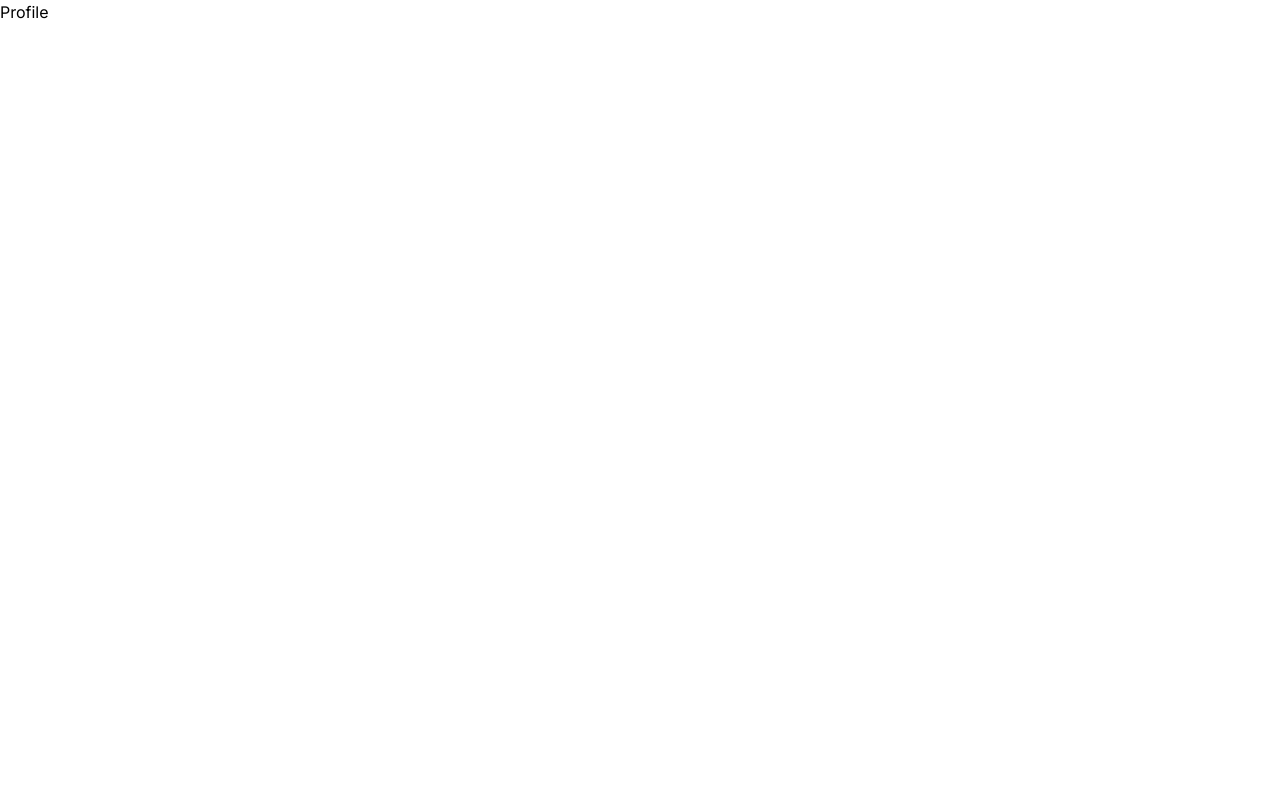
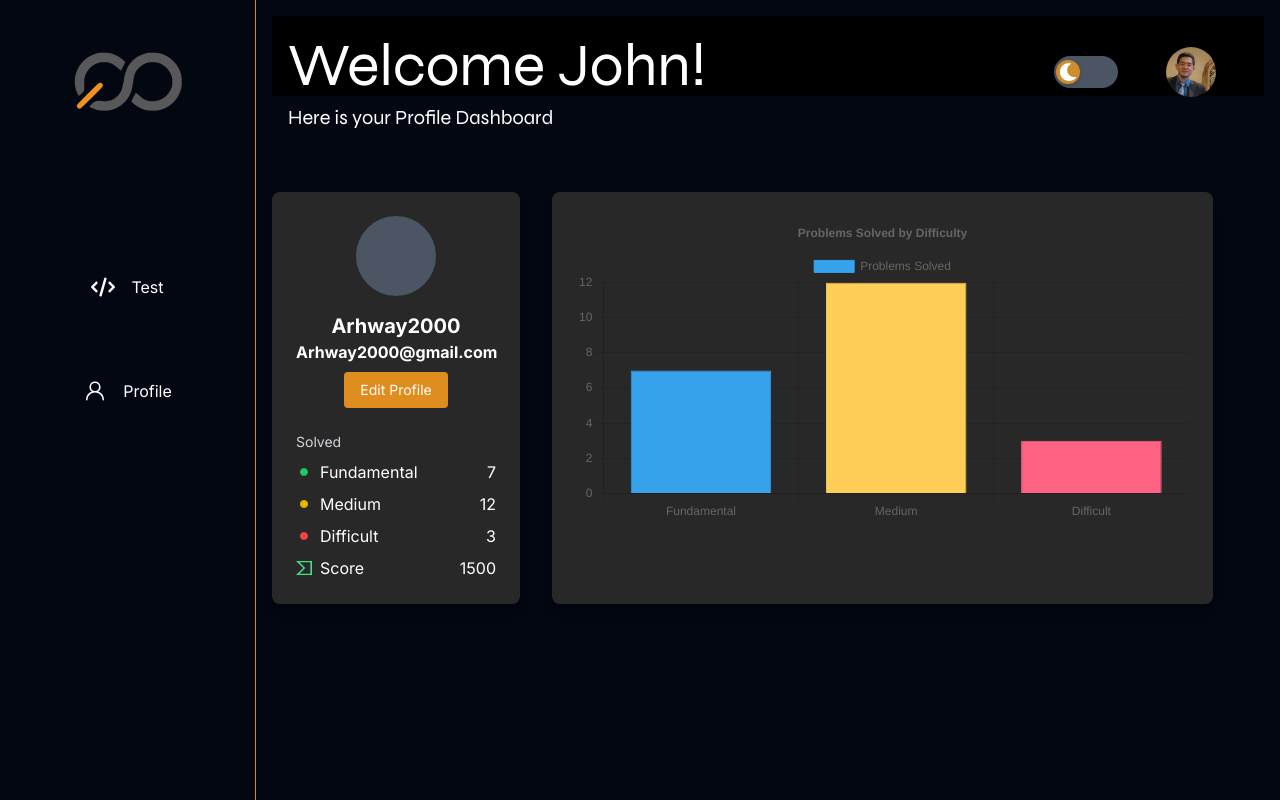
Before and after one commit to Umbs01/leetclone, a Next.js app: page /profile in a window 1280 px wide. Built offline with nearby package versions, Linux system fonts and the light colour scheme; no server answers.

Commit message:
profile page in progress & minor changes in register page

```diff
--- a/package.json
+++ b/package.json
@@ -13,9 +13,11 @@
     "@codemirror/lang-python": "^6.1.6",
     "@uiw/codemirror-theme-vscode": "^4.23.2",
     "@uiw/react-codemirror": "^4.23.2",
+    "chart.js": "^4.4.4",
     "next": "14.2.7",
     "next-themes": "^0.3.0",
     "react": "^18",
+    "react-chartjs-2": "^5.2.0",
     "react-dom": "^18",
     "react-icons": "^5.3.0"
   },
--- a/src/app/profile/page.jsx
+++ b/src/app/profile/page.jsx
@@ -1,8 +1,188 @@
-const Profile = () => {
-    return (
-        <div>
-            Profile
+// "use client";
+// import { useEffect, useState } from "react";
+// import ProfileCard from "@/components/profile_card";
+// import Header from "@/components/header";
+// import Sidebar from "@/components/sidebar";
+// import StatGraph from "@/components/StatGraph";
+
+// export default function Profile() {
+//   const [profile, setProfile] = useState({
+//     username: "Loading...",
+//     rank: 0,
+//     solved: {
+//       fundamental: 0,
+//       medium: 0,
+//       difficult: 0,
+//     },
+//     score: 0,
+//   });
+
+//   useEffect(() => {
+//     const fetchProfileData = async () => {
+//       try {
+//         // sample data
+//         const data = {
+//           username: "Arhway2000",
+//           rank: 5,
+//           solved: {
+//             fundamental: 7,
+//             medium: 12,
+//             difficult: 3,
+//           },
+//           score: 1500,
+//         };
+//         setProfile(data);
+//       } catch (error) {
+//         console.error("Error fetching profile data", error);
+//       }
+//     };
+//     fetchProfileData();
+//   }, []);
+
+//   return (
+//     //     <div className="flex flex-col lg:flex-row min-h-screen">
+//     //   <div
+//     //     id="left"
+//     //     className="w-full lg:w-1/4 p-4 border-b lg:border-b-0 lg:border-r border-light_theme dark:border-dark_theme"
+//     //   >
+//     //     <Sidebar />
+//     //   </div>
+//     //   <div id="right" className="w-full lg:w-3/4 p-4">
+//     //     <Header />
+//     //     <div className="mt-8 lg:mt-24 flex flex-col lg:flex-row space-y-4 lg:space-y-0 lg:space-x-8">
+//     //       <div className="w-full lg:w-1/3">
+//     //         <ProfileCard profile={profile} />
+//     //       </div>
+//     //       <div className="w-full lg:w-2/3">
+//     //         <StatGraph profile={profile} />
+//     //       </div>
+//     //     </div>
+//     //   </div>
+//     // </div>
+
+//     <div className="flex flex-col md:flex-row h-screen">
+//       <div
+//         id="left"
+//         className="w-full md:w-1/4 p-4 border-b md:border-b-0 md:border-r border-light_theme dark:border-dark_theme"
+//       >
+//         <Sidebar />
+//       </div>
+//       <div id="right" className="w-full md:w-3/4 p-4">
+//         <Header />
+//         <div className="mt-24 flex flex-col md:flex-row md:space-x-8">
+//           <ProfileCard profile={profile} />
+//           <div className="flex-auto">
+//             <StatGraph profile={profile} />
+//           </div>
+//         </div>
+//       </div>
+//     </div>
+//   );
+// }
+
+"use client";
+import { useEffect, useState } from "react";
+import ProfileCard from "@/components/profile/profile_card";
+import Header from "@/components/header";
+import Sidebar from "@/components/sidebar";
+import StatGraph from "@/components/profile/StatGraph";
+
+
+export default function Profile() {
+ const [profile, setProfile] = useState({
+    username: "Loading...",
+    email: "",
+    solved: {
+      fundamental: 0,
+      medium: 0,
+      difficult: 0,
+    },
+    score: 0,
+  });
+
+  const [isSidebarOpen, setIsSidebarOpen] = useState(false);
+
+  useEffect(() => {
+    const fetchProfileData = async () => {
+      try {
+        // sample data
+        const data = {
+          username: "Arhway2000",
+          email: "Arhway2000@gmail.com",
+          solved: {
+            fundamental: 7,
+            medium: 12,
+            difficult: 3,
+          },
+          score: 1500,
+        };
+        setProfile(data);
+      } catch (error) {
+        console.error("Error fetching profile data", error);
+      }
+    };
+    fetchProfileData();
+  }, []);
+
+  return (
+    <div className="flex flex-col lg:flex-row min-h-screen bg-gray-50 dark:bg-gray-950">
+      {/* Sidebar Toggle Button for Mobile */}
+      <button
+        className="lg:hidden fixed top-4 left-4 z-50 p-2 bg-white dark:bg-gray-700 rounded-md shadow-md"
+        onClick={() => setIsSidebarOpen(!isSidebarOpen)}
+      >
+        <svg
+          className="w-6 h-6"
+          fill="none"
+          stroke="currentColor"
+          viewBox="0 0 24 24"
+        >
+          <path
+            strokeLinecap="round"
+            strokeLinejoin="round"
+            strokeWidth={2}
+            d={isSidebarOpen ? "M6 18L18 6M6 6l12 12" : "M4 6h16M4 12h16M4 18h16"}
+          />
+        </svg>
+      </button>
+
+      {/* Sidebar */}
+      <div
+        className={`
+          fixed lg:relative w-[20%] h-screen
+          transform ${isSidebarOpen ? 'translate-x-0' : '-translate-x-full'}
+          lg:transform-none transition-transform duration-300 ease-in-out
+          bg-white dark:bg-gray-950 z-40
+          border-r border-light_theme dark:border-dark_theme
+        `}
+      >
+        <div className="p-4 overflow-y-auto h-full">
+          <Sidebar />
         </div>
-    )
+      </div>
+
+      {/* Main Content */}
+      <div className="flex-1 lg:w-3/4">
+        <div className="p-4">
+          <Header />
+          <div className="mt-16 lg:mt-24 space-y-4 lg:space-y-0 lg:flex lg:space-x-8">
+            <div className="lg:w-1/4">
+              <ProfileCard profile={profile} />
+            </div>
+            <div className="lg:w-2/3">
+              <StatGraph profile={profile} />
+            </div>
+          </div>
+        </div>
+      </div>
+
+      {/* Overlay for mobile sidebar */}
+      {isSidebarOpen && (
+        <div
+          className="fixed inset-0 bg-black bg-opacity-50 z-30 lg:hidden"
+          onClick={() => setIsSidebarOpen(false)}
+        />
+      )}
+    </div>
+  );
 }
-export default Profile
--- /dev/null
+++ b/src/components/profile/StatGraph.jsx
@@ -0,0 +1,57 @@
+import { Bar } from "react-chartjs-2";
+import {
+  Chart as ChartJS,
+  CategoryScale,
+  LinearScale,
+  BarElement,
+  Title,
+  Tooltip,
+  Legend,
+} from "chart.js";
+
+ChartJS.register(
+  CategoryScale,
+  LinearScale,
+  BarElement,
+  Title,
+  Tooltip,
+  Legend
+);
+
+export default function StatGraph({ profile }) {
+  const data = {
+    labels: ["Fundamental", "Medium", "Difficult"],
+    datasets: [
+      {
+        label: "Problems Solved",
+        data: [
+          profile.solved.fundamental,
+          profile.solved.medium,
+          profile.solved.difficult,
+        ],
+        backgroundColor: ["#36A2EB", "#FFCE56", "#FF6384"],
+        borderColor: ["#36A2EB", "#FFCE56", "#FF6384"],
+        borderWidth: 1,
+      },
+    ],
+  };
+
+  const options = {
+    responsive: true,
+    plugins: {
+      legend: {
+        position: "top",
+      },
+      title: {
+        display: true,
+        text: "Problems Solved by Difficulty",
+      },
+    },
+  };
+
+  return (
+    <div className="bg-[#282828] text-white p-6 rounded-lg shadow-lg h-full">
+      <Bar data={data} options={options} />
+    </div>
+  );
+}
--- /dev/null
+++ b/src/components/profile/profile_card.jsx
@@ -0,0 +1,58 @@
+"use client";
+import { VscCircleFilled } from "react-icons/vsc";
+import { SiVirustotal } from "react-icons/si";
+
+export default function ProfileCard({ profile }) {
+  return (
+    <div className="bg-[#282828] text-white p-6 rounded-lg shadow-lg h-full">
+      {/* Profile Image */}
+      <div className="flex justify-center mb-4">
+        <div className="h-20 w-20 rounded-full bg-gray-600"></div>
+      </div>
+
+      {/* Username and Rank */}
+      <div className="text-center">
+        <h2 className="text-xl font-bold">{profile.username}</h2>
+        <h2 className="text-l font-bold">{profile.email}</h2>
+        <button className="mt-2 bg-[#DF8D1E] px-4 py-2 rounded text-sm">
+          Edit Profile
+        </button>
+      </div>
+
+      {/* Problems Solved */}
+      <div className="mt-6">
+        <h3 className="text-sm text-gray-300">Solved</h3>
+        <div className="mt-2 space-y-2">
+          <div className="flex justify-between items-center">
+            <div className="flex items-center">
+              <VscCircleFilled className="text-green-500" />
+              <span className="ml-2">Fundamental</span>
+            </div>
+            <span>{profile.solved.fundamental}</span>
+          </div>
+          <div className="flex justify-between items-center">
+            <div className="flex items-center">
+              <VscCircleFilled className="text-yellow-500" />
+              <span className="ml-2">Medium</span>
+            </div>
+            <span>{profile.solved.medium}</span>
+          </div>
+          <div className="flex justify-between items-center">
+            <div className="flex items-center">
+              <VscCircleFilled className="text-red-500" />
+              <span className="ml-2">Difficult</span>
+            </div>
+            <span>{profile.solved.difficult}</span>
+          </div>
+          <div className="flex justify-between items-center">
+            <div className="flex items-center">
+              <SiVirustotal className="text-green-400" />
+              <span className="ml-2">Score</span>
+            </div>
+            <span>{profile.score}</span>
+          </div>
+        </div>
+      </div>
+    </div>
+  );
+}
--- a/src/components/register_card.jsx
+++ b/src/components/register_card.jsx
@@ -66,6 +66,10 @@ export default function RegisterCard() {
           const data = await response.json();
           alert("Register successful: " + data.message);
           console.log("success", data);
+        } else {
+          const errorData = await response.json();
+          alert("Register failed: " + errorData.detail);
+          console.error("Register Error: ", errorData);
         }
       } catch (error) {
         console.error(error);
```
Also changed, not shown: src/components/profile/total_sloved.jsx (added), 1 other file (tests, documents, lock files or other folders).
